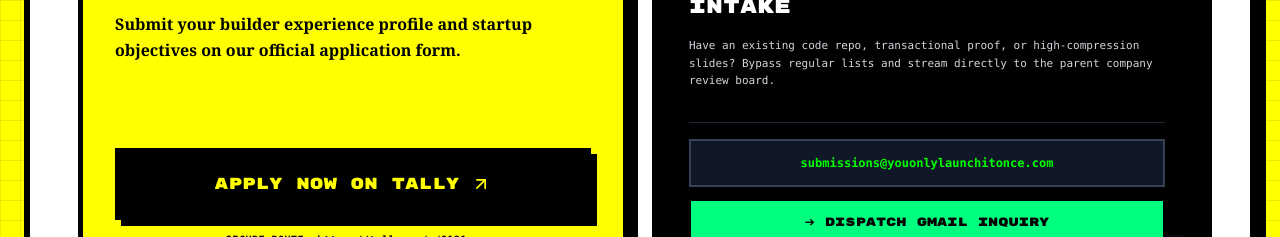
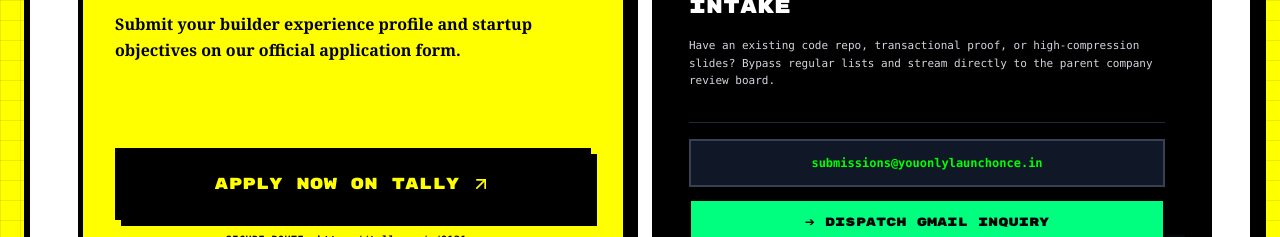
Before and after one commit to 23-Ventures-inc/YOLO, a React (Vite) app: page / in a window 1280 px wide. Shown: the part 8320-8557 px from the top of the page. Built offline with nearby package versions, Linux system fonts and the light colour scheme.

Commit message:
Update TicketPass.tsx

```diff
--- a/src/components/TicketPass.tsx
+++ b/src/components/TicketPass.tsx
@@ -113,11 +113,11 @@ export const TicketPass = ({
 
             <div className="mt-8 pt-4 border-t border-gray-800 space-y-3 relative z-10 w-full">
               <div className="bg-gray-900 border-2 border-gray-700 p-3.5 font-mono text-xs text-[#00FF00] break-all select-all font-bold text-center">
-                submissions@youonlylaunchitonce.com
+                submissions@youonlylaunchonce.in
               </div>
 
               <a
-                href="mailto:submissions@youonlylaunchitonce.com?subject=YOLO%20Circuit-1%20Founder%20Application&body=Hello%20YOLO%20Team%2C%0D%0A%0D%0AMy%20Name%3A%20%0D%0AMy%20Project%3A%20%0D%0AGame-plan%20link%3A%20"
+                href="mailto:submissions@youonlylaunchonce.in?subject=YOLO%20Circuit-1%20Founder%20Application&body=Hello%20YOLO%20Team%2C%0D%0A%0D%0AMy%20Name%3A%20%0D%0AMy%20Project%3A%20%0D%0AGame-plan%20link%3A%20"
                 className="w-full bg-[#00ff7f] hover:bg-[#02e071] text-black font-chunky text-xs uppercase py-3.5 px-4 border-2 border-black transition-all text-center block"
               >
                 ➔ DISPATCH GMAIL INQUIRY
```
